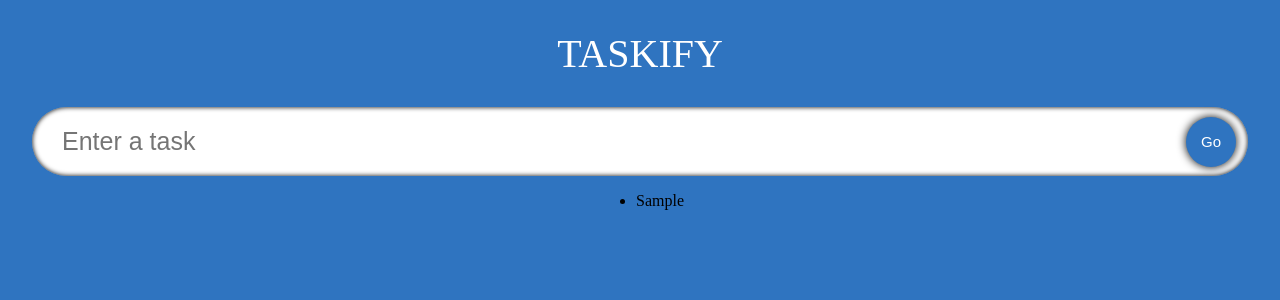
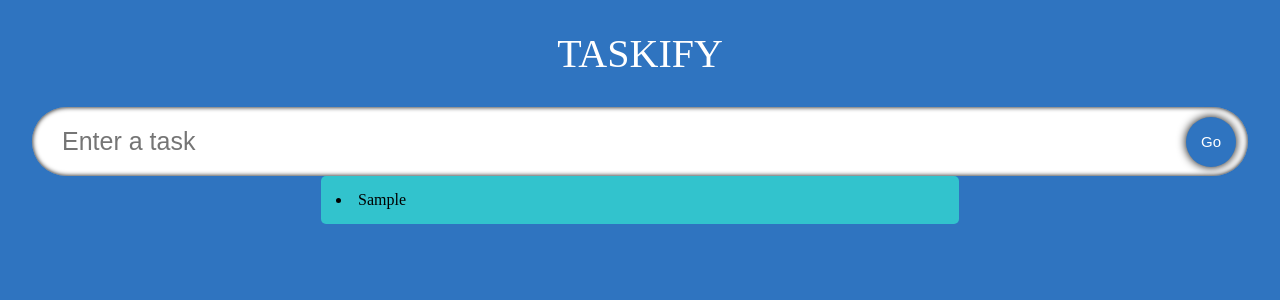
Before and after one commit to erickkanja-code/React-and-Ts-Deep-Dive, a React (Create React App) app in the folder typescript-tutorial/: page / in a window 1280 px wide. Both pictures are taken after typing "Sample" into the empty fields and a click on the button "Go". Shown: the top 300 px of the page. Built offline with nearby package versions, Linux system fonts and the light colour scheme; a web font is replaced by a local one.

Commit message:
feat: Add SingleToDo component and pass props from TodoList

```diff
--- /dev/null
+++ b/typescript-tutorial/src/components/SingleTodo.tsx
@@ -0,0 +1,15 @@
+import React from 'react'
+import { Todo } from '../model'
+interface Props{
+    todo: Todo,
+    setTodos: React.Dispatch<React.SetStateAction<Todo[]>>
+}
+
+
+const SingleTodo = ({todo, setTodos}: Props) => {
+  return (
+    <li>{todo.todo}</li>
+  )
+}
+
+export default SingleTodo
--- a/typescript-tutorial/src/components/TodoList.tsx
+++ b/typescript-tutorial/src/components/TodoList.tsx
@@ -1,6 +1,7 @@
 import React from 'react'
 import { Todo } from '../model'
 import './styles.css'
+import SingleTodo from './SingleTodo'
 
 interface Props{
     todos: Todo[]
@@ -10,12 +11,14 @@
 
 const TodoList: React.FC<Props> = ({todos, setTodos}) => {
   return (
-    <ul>
-      {todos.map((t) => (
-          <li>{t.todo}</li>
-
+    <div className='todos'>
+      {todos.map((todo) => (
+          <SingleTodo
+            todo={todo}
+            setTodos={setTodos}
+          />
       ))}
-    </ul>
+    </div>
   )
 }
 
```
